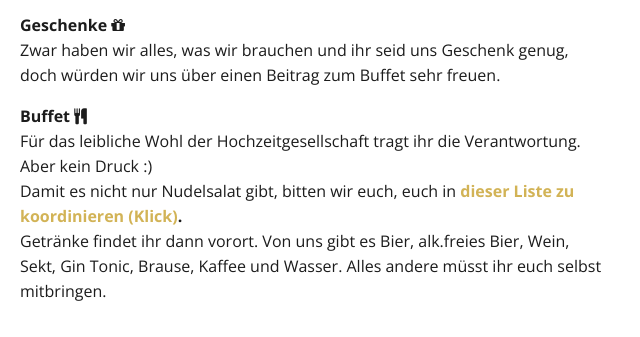
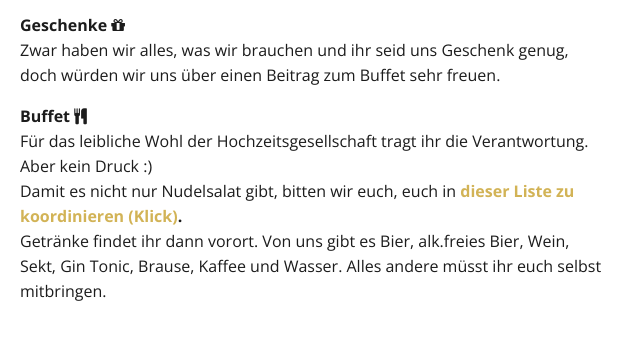
Before and after one commit to herobatt/Mabatt-Hochzeit, a plain HTML site: page party.html in a window 1280 px wide. Shown: the part 1040-1377 px from the top of the page, 640-1280 px from the left. Drawn offline with nearby package versions, Linux system fonts and the light colour scheme.

Commit message:
rechtschreibung

```diff
--- a/party.html
+++ b/party.html
@@ -139,7 +139,7 @@
                          <p class="section-subtitle"><b>
                          Buffet
                          <i class="fa fa-cutlery" aria-hidden="true"></i>
-                         </b> <br>Für das leibliche Wohl der Hochzeitgesellschaft tragt ihr die Verantwortung. Aber kein Druck :) <br> Damit es nicht nur Nudelsalat gibt, bitten wir euch, euch in <b><a href="https://docs.google.com/spreadsheets/d/1SOGgpYaAMy9JGfXie_rL-_XhYS66Ms2rEGMX64ZtBhQ/edit?usp=sharing" target="_blank">dieser Liste zu koordinieren (Klick)</a>. </b><br>
+                         </b> <br>Für das leibliche Wohl der Hochzeitsgesellschaft tragt ihr die Verantwortung. Aber kein Druck :) <br> Damit es nicht nur Nudelsalat gibt, bitten wir euch, euch in <b><a href="https://docs.google.com/spreadsheets/d/1SOGgpYaAMy9JGfXie_rL-_XhYS66Ms2rEGMX64ZtBhQ/edit?usp=sharing" target="_blank">dieser Liste zu koordinieren (Klick)</a>. </b><br>
                          Getränke findet ihr dann vorort. Von uns gibt es Bier, alk.freies Bier, Wein, Sekt, Gin Tonic, Brause, Kaffee und Wasser. Alles andere müsst ihr euch selbst mitbringen. </p>
                     </div>
                     </div>
```
Also changed, not shown: index.html (+1 -1 lines).
